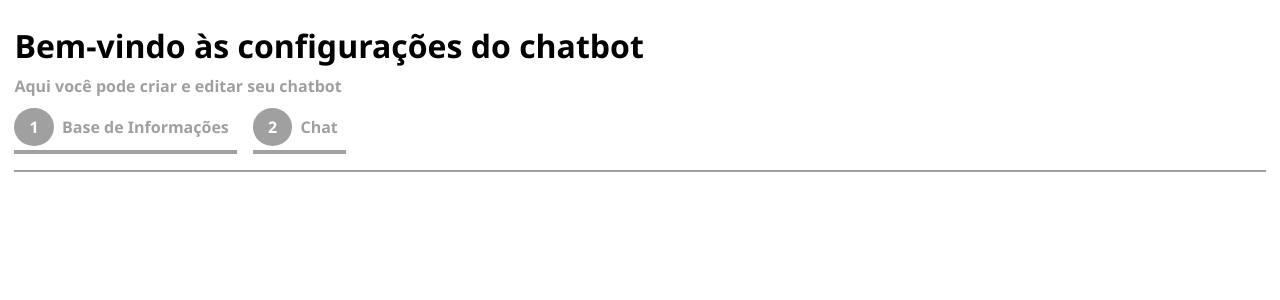
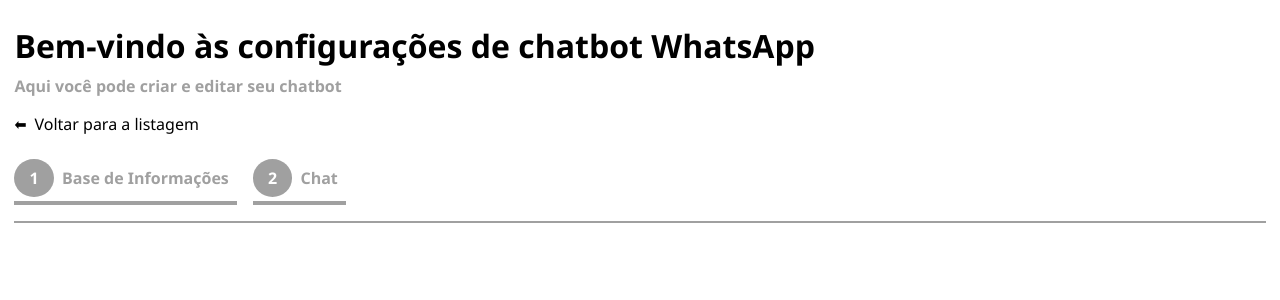
Before and after one commit to bennie10colado/chatbot-openai, a React (Create React App) app in the folder frontend/: page / in a window 1280 px wide. Shown: the top 300 px of the page. Built offline with nearby package versions, Linux system fonts and the light colour scheme.

Commit message:
adding styles and icons to frontend

```diff
--- a/frontend/package.json
+++ b/frontend/package.json
@@ -3,6 +3,9 @@
   "version": "0.1.0",
   "private": true,
   "dependencies": {
+    "@fortawesome/free-brands-svg-icons": "^6.4.2",
+    "@fortawesome/free-solid-svg-icons": "^6.4.2",
+    "@fortawesome/react-fontawesome": "^0.2.0",
     "@testing-library/jest-dom": "^5.17.0",
     "@testing-library/react": "^13.4.0",
     "@testing-library/user-event": "^13.5.0",
--- a/frontend/src/components/ChatScreen.jsx
+++ b/frontend/src/components/ChatScreen.jsx
@@ -1,9 +1,11 @@
 import React, { useState, useEffect, useRef } from "react";
-//import { Link } from "react-router-dom";
 import axios from "axios";
 import openaiService from "../api/OpenAiService";
 import "../styles/main.css";
 import { BeatLoader } from "react-spinners";
+import { FontAwesomeIcon } from "@fortawesome/react-fontawesome";
+import { faWhatsapp } from "@fortawesome/free-brands-svg-icons";
+import { faRobot } from "@fortawesome/free-solid-svg-icons";
 
 function ChatScreen() {
   const [messages, setMessages] = useState([]);
@@ -142,10 +144,19 @@
         <div className="header-chat">
           {selectedChatbot && getSelectedBotDetails() ? (
             <React.Fragment>
-              <strong>{getSelectedBotDetails().name}</strong>
+              <strong>
+                <>
+                  <FontAwesomeIcon icon={faRobot} />{" "}
+                  {getSelectedBotDetails().name}
+                </>
+              </strong>
             </React.Fragment>
           ) : (
-            "Nenhum bot selecionado"
+            <strong>
+              <>
+                <FontAwesomeIcon icon={faRobot} /> {" Nenhum bot selecionado"}
+              </>
+            </strong>
           )}
         </div>
 
@@ -154,7 +165,19 @@
             <div key={message.id}>
               <div className={`message-container ${message.sender}-container`}>
                 <div className={`sender-identifier`}>
-                  <span>{message.sender === "user" ? "Você" : "Bot"}</span>
+                  <span>
+                    {message.sender === "user" ? (
+                      <>
+                        {" "}
+                        <FontAwesomeIcon icon={faWhatsapp} /> Você{" "}
+                      </>
+                    ) : (
+                      <>
+                        {" "}
+                        <FontAwesomeIcon icon={faWhatsapp} /> Bot{" "}
+                      </>
+                    )}
+                  </span>
                 </div>
               </div>
 
--- a/frontend/src/components/Home.jsx
+++ b/frontend/src/components/Home.jsx
@@ -1,19 +1,23 @@
 import React from "react";
-//import { useState, useEffect } from "react";
-//import { Link } from "react-router-dom";
-//import axios from "axios";
+import { Link } from "react-router-dom";
 import "../styles/main.css";
 
 function Home() {
   return (
     <div>
-
-      <h1 className="home-title">Bem-vindo às configurações do chatbot</h1>
+      <h1 className="home-title">
+        Bem-vindo às configurações de chatbot WhatsApp
+      </h1>
 
       <div>
         <p>Aqui você pode criar e editar seu chatbot</p>{" "}
       </div>
 
+      <div>
+        <Link to="/" className="back-link">
+          Voltar para a listagem
+        </Link>
+      </div>
     </div>
   );
 }
--- a/frontend/src/styles/HomePage.css
+++ b/frontend/src/styles/HomePage.css
@@ -9,7 +9,7 @@
   margin: 0;
   margin-top: 0.5rem;
   font-weight: 600;
-  margin-bottom: 1.2rem;
+  margin-bottom: 1rem;
 }
 
 .span-activate span {
@@ -75,3 +75,21 @@
   gap: 1rem;
   border-bottom: 0.125rem solid var(--second_text);
 }
+
+.back-link {
+  color: var(--text);
+  text-decoration: none;
+  display: flex;
+  align-items: center;
+  margin-bottom: 2rem;
+  margin-top: 0.5rem  ;
+}
+
+.back-link:hover {
+  text-decoration: underline;
+}
+
+.back-link::before {
+  content: "⬅";
+  margin-right: 0.5rem;
+}
```
Also changed, not shown: 1 other file (tests, documents, lock files or other folders).
